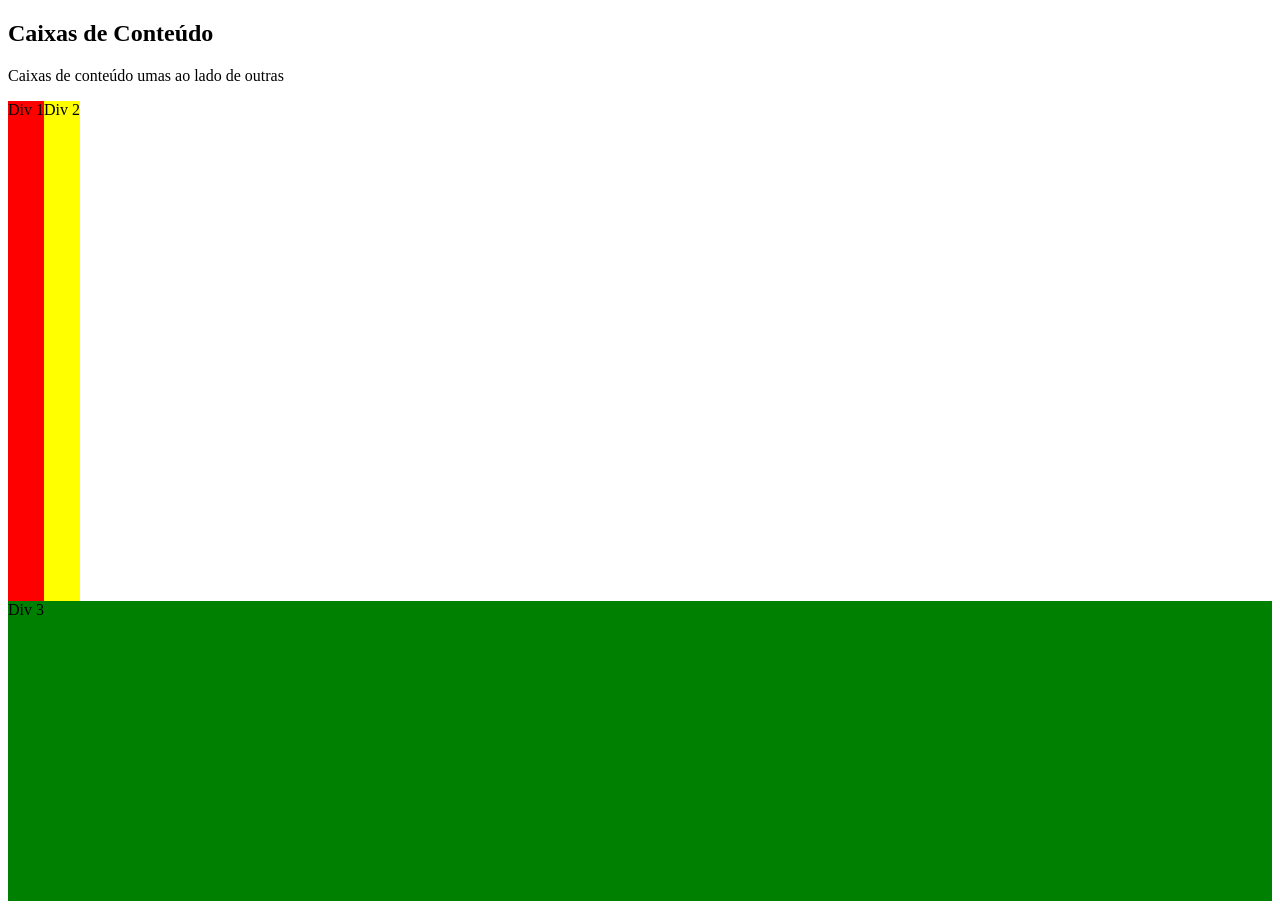
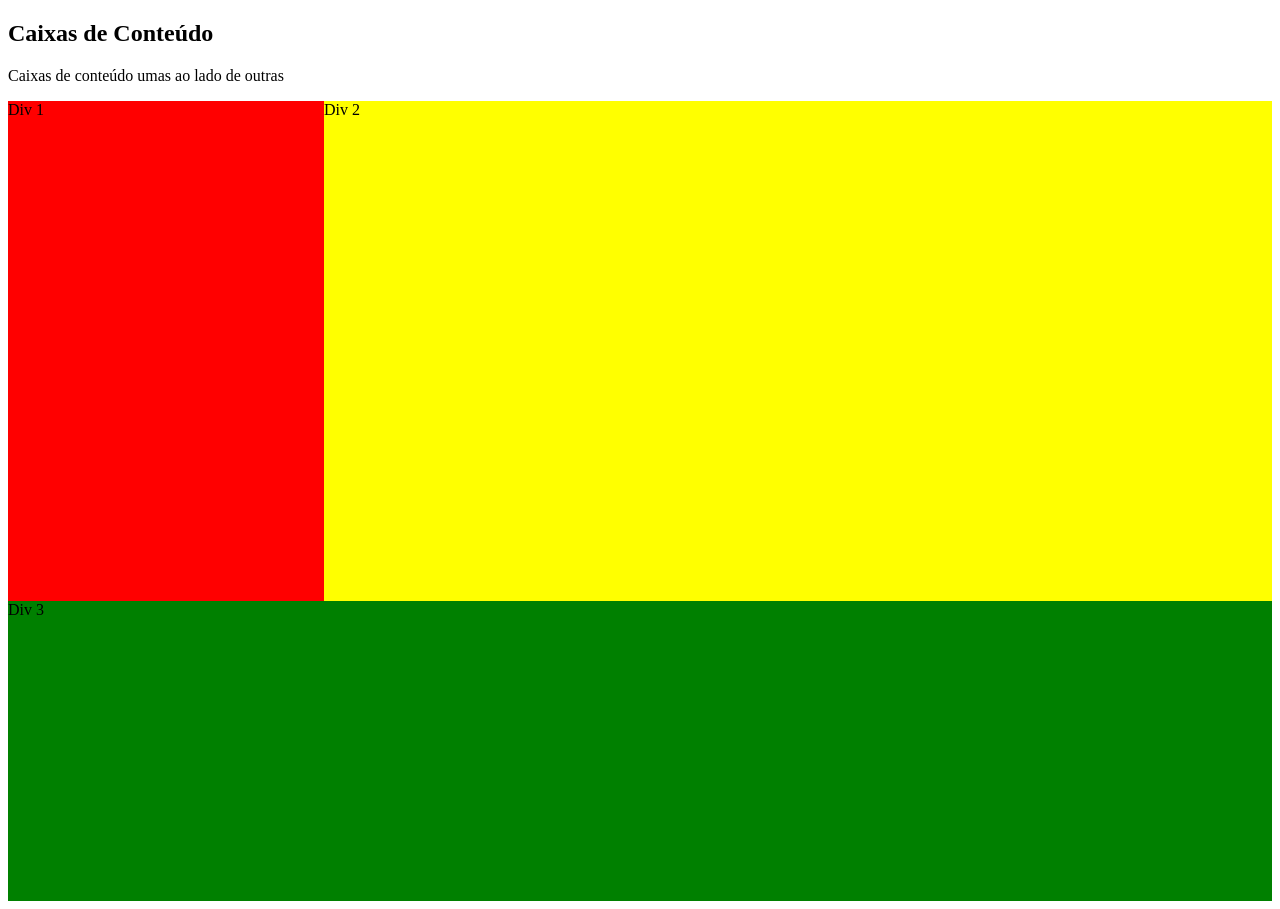
Before and after one commit to Mangarevoltz/Ratatata, a plain HTML site: page layout.html in a window 1280 px wide. Drawn offline with Linux system fonts and the light colour scheme.

Commit message:
Update layout.html

```diff
--- a/layout.html
+++ b/layout.html
@@ -7,13 +7,13 @@
       float: left;
       background: red;
       height: 500px;
-      widht: 25%;
+      width: 25%;
     }
     .div2{
       float: left;
       background: yellow;
       height: 500px;
-      widht: 75%;
+      width: 75%;
     }
     .div3{
       clear: left;
```
